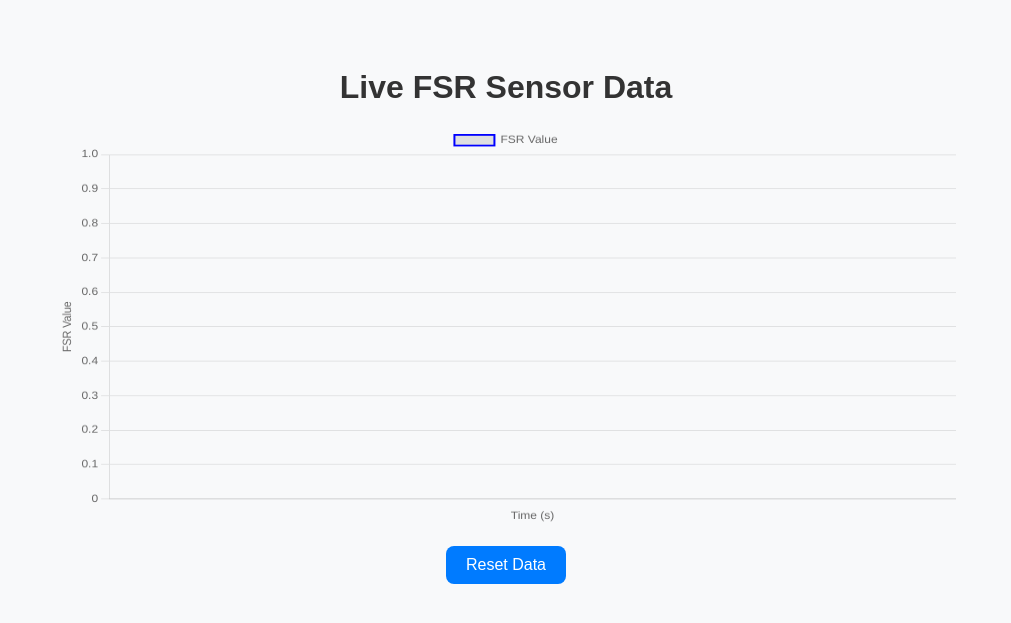
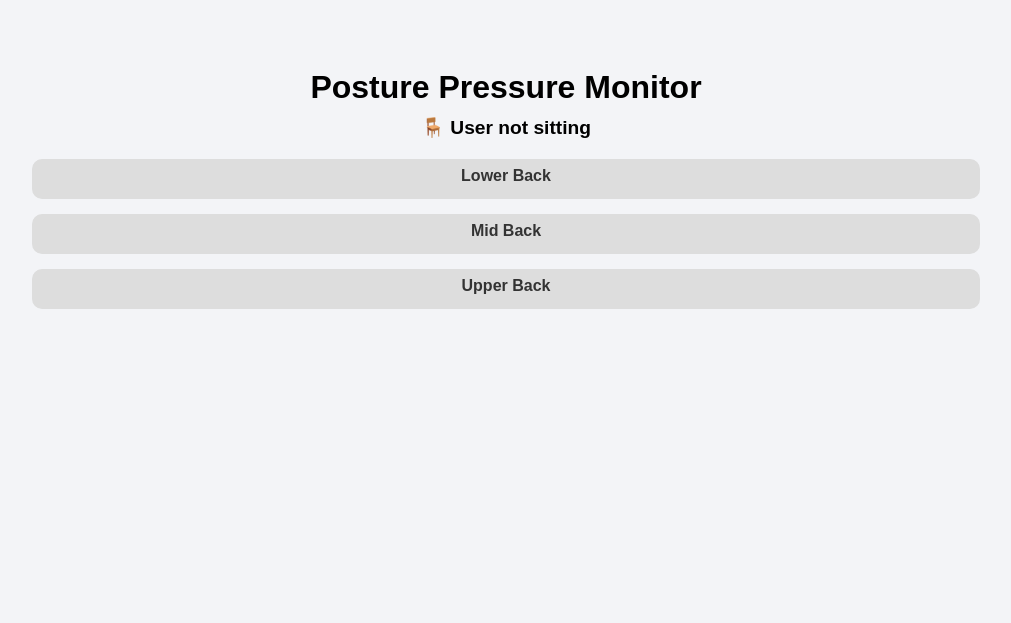
Before and after one commit to nash5568-ops/fsr-flask-app, a Flask app: page / in a window 1280 px wide. Shown: the top 623 px of the page, without its empty margins (134-1145 px from the left). Run offline with Flask 3, Linux system fonts and the light colour scheme.

Commit message:
Update index.html for Posture Pressure Visualization

```diff
--- a/templates/index.html
+++ b/templates/index.html
@@ -1,88 +1,84 @@
 <!DOCTYPE html>
 <html lang="en">
 <head>
-  <meta charset="UTF-8" />
-  <meta name="viewport" content="width=device-width, initial-scale=1.0" />
-  <title>Live FSR Sensor Data</title>
-  <script src="https://cdn.jsdelivr.net/npm/chart.js"></script>
+<meta charset="UTF-8">
+<meta name="viewport" content="width=device-width, initial-scale=1.0">
+<title>Posture Pressure Visualization</title>
 <style>
   body {
     font-family: Arial, sans-serif;
-      background-color: #f8f9fa;
-      color: #333;
     text-align: center;
+    background: #f3f4f7;
     padding: 40px;
   }
-    h1 {
+  h1 { margin-bottom: 10px; }
+  #status {
+    font-size: 1.2em;
     margin-bottom: 20px;
+    font-weight: bold;
   }
-    canvas {
-      width: 90% !important;
-      max-width: 900px;
-      height: 400px !important;
-      margin: auto;
+  .bar-container {
+    width: 80%;
+    height: 40px;
+    background: #ddd;
+    border-radius: 10px;
+    margin: 15px auto;
+    position: relative;
+    overflow: hidden;
   }
-    button {
-      margin-top: 20px;
-      padding: 10px 20px;
-      font-size: 16px;
-      border: none;
-      border-radius: 8px;
-      background-color: #007bff;
-      color: white;
-      cursor: pointer;
+  .bar {
+    height: 100%;
+    background: #007bff;
+    width: 0%;
+    transition: width 0.3s;
   }
-    button:hover {
-      background-color: #0056b3;
+  .label {
+    position: absolute;
+    width: 100%;
+    top: 8px;
+    font-weight: bold;
+    color: #333;
   }
 </style>
 </head>
 <body>
-  <h1>Live FSR Sensor Data</h1>
-  <canvas id="chart"></canvas>
-  <button onclick="resetChart()">Reset Data</button>
+
+<h1>Posture Pressure Monitor</h1>
+<div id="status">Waiting for data...</div>
+
+<div class="bar-container">
+  <div class="bar" id="bar-lower"></div>
+  <div class="label">Lower Back</div>
+</div>
+<div class="bar-container">
+  <div class="bar" id="bar-mid"></div>
+  <div class="label">Mid Back</div>
+</div>
+<div class="bar-container">
+  <div class="bar" id="bar-upper"></div>
+  <div class="label">Upper Back</div>
+</div>
 
 <script>
-    const ctx = document.getElementById('chart').getContext('2d');
-    const chart = new Chart(ctx, {
-      type: 'line',
-      data: {
-        labels: [],
-        datasets: [{
-          label: 'FSR Value',
-          data: [],
-          borderColor: 'blue',
-          borderWidth: 2,
-          fill: false,
-          tension: 0.25
-        }]
-      },
-      options: {
-        animation: false,
-        responsive: true,
-        scales: {
-          x: { title: { display: true, text: 'Time (s)' } },
-          y: { title: { display: true, text: 'FSR Value' }, beginAtZero: true }
-        }
-      }
-    });
-
 async function updateData() {
   const res = await fetch('/data');
   const data = await res.json();
-      chart.data.labels = data.map(d => d.time);
-      chart.data.datasets[0].data = data.map(d => d.value);
-      chart.update();
+
+  const statusEl = document.getElementById('status');
+  if (!data.sitting) {
+    statusEl.textContent = "🪑 User not sitting";
+    document.querySelectorAll('.bar').forEach(b => b.style.width = '0%');
+  } else if (data.baseline.lower === null) {
+    statusEl.textContent = "⌛ Collecting baseline... " + data.time.toFixed(1) + "s";
+  } else {
+    statusEl.textContent = "✅ Sitting — Live Pressure Feedback";
+    document.getElementById('bar-lower').style.width = data.fill.lower + '%';
+    document.getElementById('bar-mid').style.width = data.fill.mid + '%';
+    document.getElementById('bar-upper').style.width = data.fill.upper + '%';
+  }
 }
 
-    async function resetChart() {
-      await fetch('/reset');
-      chart.data.labels = [];
-      chart.data.datasets[0].data = [];
-      chart.update();
-    }
-
-    setInterval(updateData, 300); // update every 0.3 seconds
+setInterval(updateData, 300);
 </script>
 </body>
 </html>
```
Lines whose indentation alone changed are shown as unchanged.
